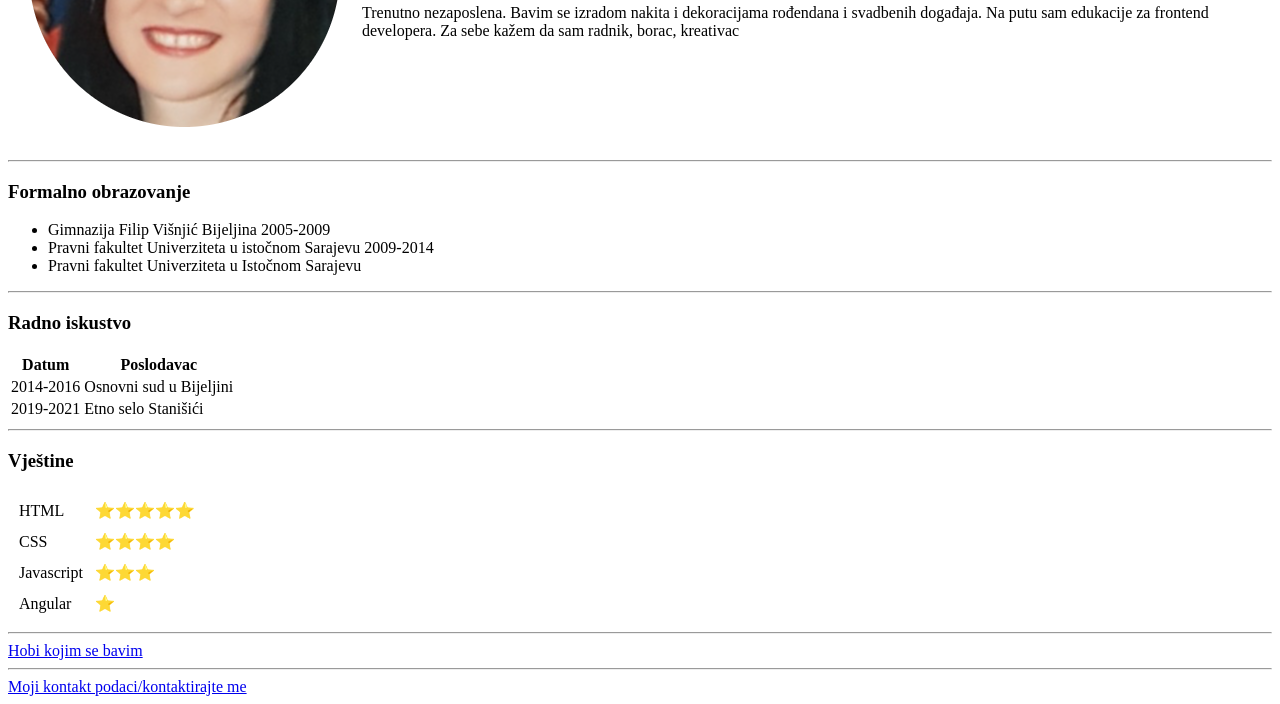
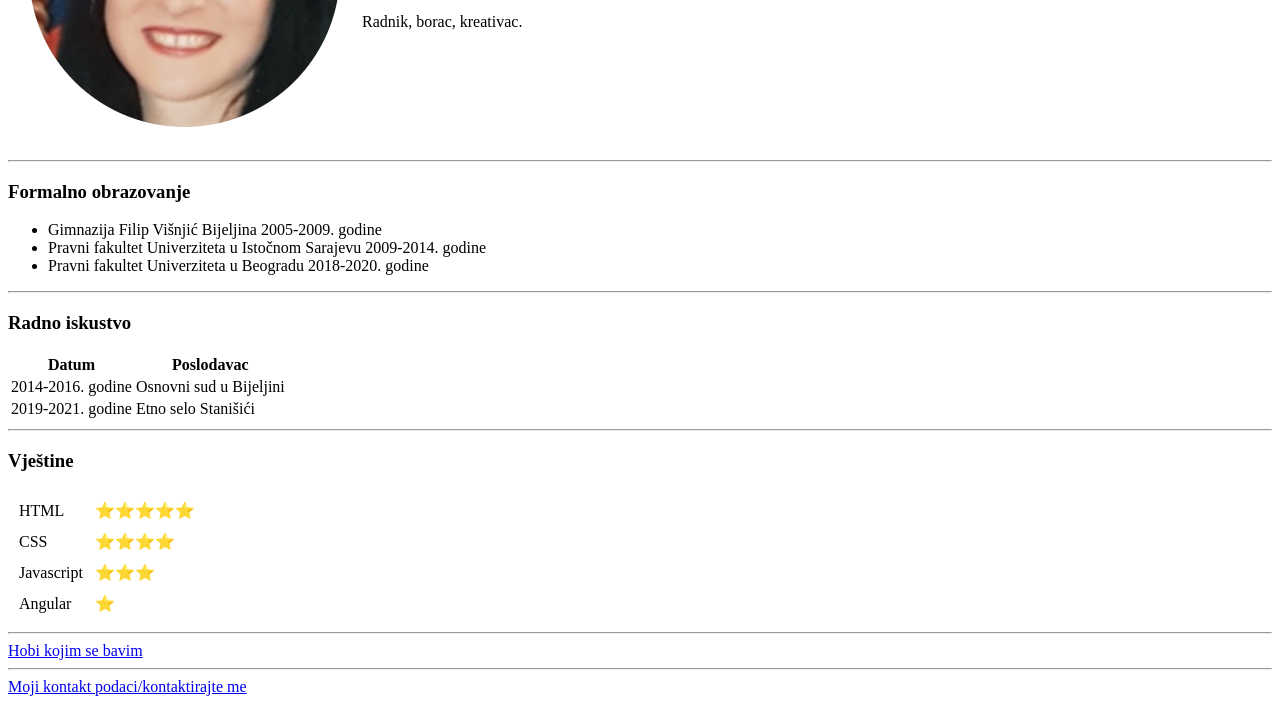
Before and after one commit to ivana-mil/cv, a plain HTML site: page index.html in a window 1280 px wide. Shown: the part 213-917 px from the top of the page. Drawn offline with Linux system fonts and the light colour scheme.

Commit message:
Add files via upload

```diff
--- a/index.html
+++ b/index.html
@@ -10,15 +10,15 @@
          <td><img src="ivana.png" alt="Fotografija"></td>
          <td><h1>Ivana Milovanović</h1>
             <p> <em> Master pravnih nauka Pravnog fakulteta Univerziteta u Beogradu </em> </p>
-            <p>Trenutno nezaposlena. Bavim se izradom nakita i dekoracijama rođendana i svadbenih događaja. Na putu sam edukacije za frontend developera. Za sebe kažem da sam radnik, borac, kreativac</p> </td>
+            <p>Radnik, borac, kreativac. </p> </td>
      </tr>
      </table>
      <hr>
      <h3>Formalno obrazovanje</h3>
        <ul>
-           <li>Gimnazija Filip Višnjić Bijeljina 2005-2009</li>
-           <li>Pravni fakultet Univerziteta u istočnom Sarajevu 2009-2014</li>
-          <li>Pravni fakultet Univerziteta u Istočnom Sarajevu</li>
+           <li>Gimnazija Filip Višnjić Bijeljina 2005-2009. godine</li>
+           <li>Pravni fakultet Univerziteta u Istočnom Sarajevu 2009-2014. godine</li>
+          <li>Pravni fakultet Univerziteta u Beogradu 2018-2020. godine</li>
         </ul>
 <hr>
      <h3>Radno iskustvo</h3>
@@ -26,11 +26,11 @@
        <th>Datum</th>
        <th>Poslodavac</th>
        <tr>
-         <td>2014-2016</td>
+         <td>2014-2016. godine</td>
          <td>Osnovni sud u Bijeljini</td>
        </tr>
        <tr>
-         <td>2019-2021</td>
+         <td>2019-2021. godine </td>
          <td>Etno selo Stanišići</td>
        </tr>
      </table>
```
Also changed, not shown: contactme.html (+1 -1 lines), hobbies.html (+1 -1 lines).
